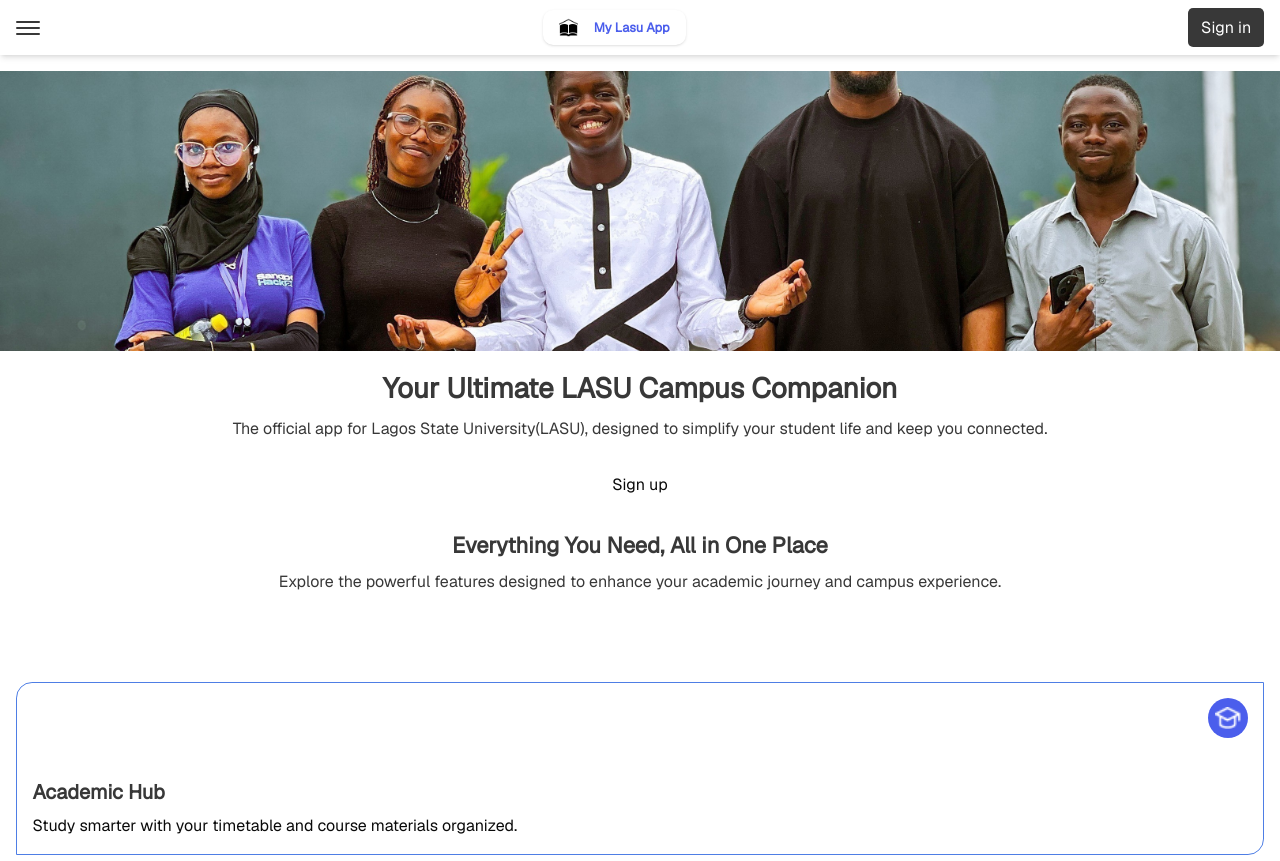
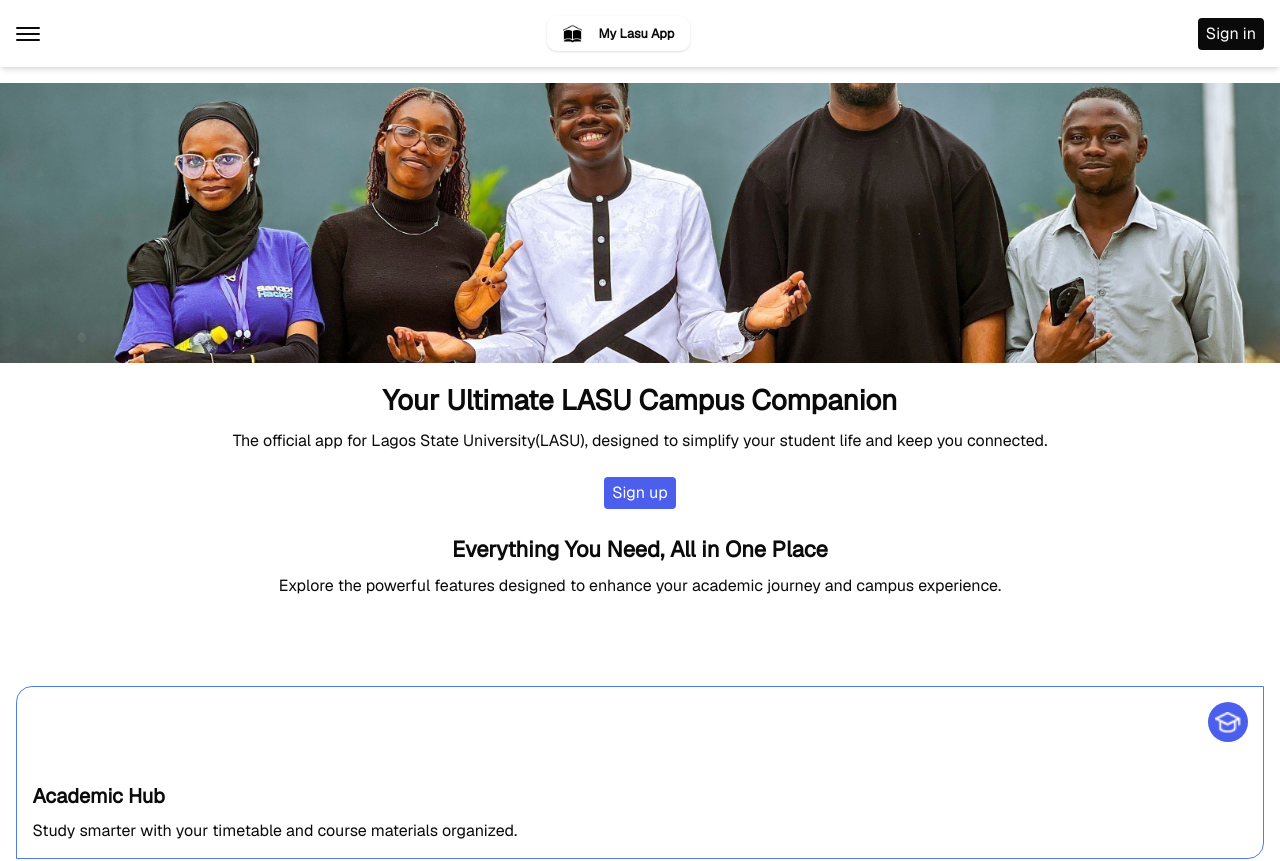
Before and after one commit to nUnitecch/LASUWEBAPP-Frontend, a Next.js app: page / in a window 1280 px wide. Shown: the top 861 px of the page. Built offline with nearby package versions, Linux system fonts and the light colour scheme.

Commit message:
feat(UI): created a Container component for consistent max width

```diff
--- a/app/globals.css
+++ b/app/globals.css
@@ -1,35 +1,24 @@
 @import "tailwindcss";
 @import "tw-animate-css";
+@import "shadcn/tailwind.css";
 
+/* custom variant */
 @custom-variant dark (&:where(.dark, .dark *));
 
 :root {
   --logo-title: #4b5eec;
   --navlink: #585858;
-  --primary-foreground: oklch(0.985 0 0);
-
   --primary-text: #383838;
   --border-color: #4e7ee5;
-
-  --primary-btn: linear-gradient(180deg, #6b78d8 0%, #4b5eec 100%);
-  --secondary-btn: #383838;
-
-  --layer-backdrop: blur(1.429635763168335px);
-
-  --footer-background: #6270de;
-  --footer-border-line: #ffffff;
-  --footer-border-size: 1px;
-
-  --success: #10b981;
-  --error: #ef4444;
-  --warning: #f59e0b;
-  /* SHADCN TOKENs */
   --radius: 0.625rem;
+  --background: oklch(1 0 0);
+  --foreground: oklch(0.145 0 0);
   --card: oklch(1 0 0);
   --card-foreground: oklch(0.145 0 0);
   --popover: oklch(1 0 0);
   --popover-foreground: oklch(0.145 0 0);
   --primary: oklch(0.205 0 0);
+  --primary-foreground: oklch(0.985 0 0);
   --secondary: oklch(0.97 0 0);
   --secondary-foreground: oklch(0.205 0 0);
   --muted: oklch(0.97 0 0);
@@ -53,74 +42,15 @@
   --sidebar-accent-foreground: oklch(0.205 0 0);
   --sidebar-border: oklch(0.922 0 0);
   --sidebar-ring: oklch(0.708 0 0);
-  --background: oklch(1 0 0);
-  --foreground: oklch(0.145 0 0);
-}
-
-@theme inline {
-  --bg-background-line: var(--background-line);
-  --bg-ellipse-a: var(--ellipse-circle-a);
-  --bg-ellipse-b: var(--ellipse-circle-b);
-  --bg-ellipse-c: var(--ellipse-circle-c);
-  --bg-rectangle-shape: var(--rectangle-shape);
-  --color-logo-title: var(--logo-title);
-  --color-border-color: var(--border-color);
-  --color-background: var(--background);
-  --color-foreground: var(--foreground);
-  --color-navlink: var(--navlink);
-  --color-primary-foreground: var(--primary-foreground);
-  --color-primary-text: var(--primary-text);
-  --color-secondary-btn: var(--secondary-btn);
-  --color-footer: var(--footer-background);
-  --color-border-line: var(--footer-border-line);
-  --color-success: var(--success);
-  --color-error: var(--error);
-  --color-warning: var(--warning);
-
-  --text-line-size: var(--footer-border-size);
-  --radius-sm: calc(var(--radius) - 4px);
-  --radius-md: calc(var(--radius) - 2px);
-  --radius-lg: var(--radius);
-  --radius-xl: calc(var(--radius) + 4px);
-  --radius-2xl: calc(var(--radius) + 8px);
-  --radius-3xl: calc(var(--radius) + 12px);
-  --radius-4xl: calc(var(--radius) + 16px);
-  --color-background: var(--background);
-  --color-foreground: var(--foreground);
-  --color-card: var(--card);
-  --color-card-foreground: var(--card-foreground);
-  --color-popover: var(--popover);
-  --color-popover-foreground: var(--popover-foreground);
-  --color-primary: var(--primary);
-  --color-primary-foreground: var(--primary-foreground);
-  --color-secondary: var(--secondary);
-  --color-secondary-foreground: var(--secondary-foreground);
-  --color-muted: var(--muted);
-  --color-muted-foreground: var(--muted-foreground);
-  --color-accent: var(--accent);
-  --color-accent-foreground: var(--accent-foreground);
-  --color-destructive: var(--destructive);
-  --color-border: var(--border);
-  --color-input: var(--input);
-  --color-ring: var(--ring);
-  --color-chart-1: var(--chart-1);
-  --color-chart-2: var(--chart-2);
-  --color-chart-3: var(--chart-3);
-  --color-chart-4: var(--chart-4);
-  --color-chart-5: var(--chart-5);
-  --color-sidebar: var(--sidebar);
-  --color-sidebar-foreground: var(--sidebar-foreground);
-  --color-sidebar-primary: var(--sidebar-primary);
-  --color-sidebar-primary-foreground: var(--sidebar-primary-foreground);
-  --color-sidebar-accent: var(--sidebar-accent);
-  --color-sidebar-accent-foreground: var(--sidebar-accent-foreground);
-  --color-sidebar-border: var(--sidebar-border);
-  --color-sidebar-ring: var(--sidebar-ring);
 }
 
 .dark {
   --background: oklch(0.145 0 0);
   --foreground: oklch(0.985 0 0);
+  --logo-title: #7c8bff;
+  --navlink: oklch(0.708 0 0);
+  --primary-text: oklch(0.9 0 0);
+  --border-color: #6b98f5;
   --card: oklch(0.205 0 0);
   --card-foreground: oklch(0.985 0 0);
   --popover: oklch(0.205 0 0);
@@ -152,6 +82,49 @@
   --sidebar-ring: oklch(0.556 0 0);
 }
 
+@theme inline {
+  --color-background: var(--background);
+  --color-foreground: var(--foreground);
+  --color-logo: var(--logo-title);
+  --color-nav: var(--logo-navlink);
+  --color-primary: var(--primary-text);
+  --color-border: var(--border-color);
+  --color-sidebar-ring: var(--sidebar-ring);
+  --color-sidebar-border: var(--sidebar-border);
+  --color-sidebar-accent-foreground: var(--sidebar-accent-foreground);
+  --color-sidebar-accent: var(--sidebar-accent);
+  --color-sidebar-primary-foreground: var(--sidebar-primary-foreground);
+  --color-sidebar-primary: var(--sidebar-primary);
+  --color-sidebar-foreground: var(--sidebar-foreground);
+  --color-sidebar: var(--sidebar);
+  --color-chart-5: var(--chart-5);
+  --color-chart-4: var(--chart-4);
+  --color-chart-3: var(--chart-3);
+  --color-chart-2: var(--chart-2);
+  --color-chart-1: var(--chart-1);
+  --color-ring: var(--ring);
+  --color-input: var(--input);
+  --color-destructive: var(--destructive);
+  --color-accent-foreground: var(--accent-foreground);
+  --color-accent: var(--accent);
+  --color-muted-foreground: var(--muted-foreground);
+  --color-muted: var(--muted);
+  --color-secondary-foreground: var(--secondary-foreground);
+  --color-secondary: var(--secondary);
+  --color-primary-foreground: var(--primary-foreground);
+  --color-popover-foreground: var(--popover-foreground);
+  --color-popover: var(--popover);
+  --color-card-foreground: var(--card-foreground);
+  --color-card: var(--card);
+  --radius-sm: calc(var(--radius) - 4px);
+  --radius-md: calc(var(--radius) - 2px);
+  --radius-lg: var(--radius);
+  --radius-xl: calc(var(--radius) + 4px);
+  --radius-2xl: calc(var(--radius) + 8px);
+  --radius-3xl: calc(var(--radius) + 12px);
+  --radius-4xl: calc(var(--radius) + 16px);
+}
+
 @layer base {
   * {
     @apply border-border outline-ring/50;
@@ -166,18 +139,13 @@
 
 @layer components {
   .btn-primary {
-    /* background: var(--primary-btn); */
-    /* color: var(--primary-foreground); */
     @apply bg-background text-foreground;
   }
   .about-card:nth-child(even) {
-    /* flex-direction: row-reverse; */
     @apply flex-row-reverse;
   }
 
   .about-card:nth-child(even) .card-desc {
-    /* background: var(--primary-btn); */
-    /* color: var(--primary-foreground); */
     @apply bg-background text-foreground;
   }
 
--- /dev/null
+++ b/components/Container.tsx
@@ -0,0 +1,18 @@
+import React, { HTMLAttributes } from "react";
+
+interface ContainerProps extends HTMLAttributes<HTMLElement> {
+  children: React.ReactNode;
+  className?: string;
+}
+
+export default function Container({
+  children,
+  className,
+  ...props
+}: ContainerProps) {
+  return (
+    <section className={`xl:max-w-360 xl:mx-auto ${className}`} {...props}>
+      {children}
+    </section>
+  );
+}
--- a/components/Header/Header.tsx
+++ b/components/Header/Header.tsx
@@ -1,21 +1,24 @@
-import Link from "next/link";
 import Logo from "../Logo";
+import LinkButton from "../LinkButton";
+import Container from "../Container";
 
 export default function Header() {
   return (
-    <div className="w-full flex items-center justify-between gap-[10.23px] px-4 py-2 shadow-md">
+    <header className="w-full shadow-md">
+      <Container className="flex items-center justify-between gap-[10.23px] p-4">
         <div className="flex flex-col gap-1">
-        <span className="block w-6 bg-secondary-btn h-0.5 rounded"></span>
-        <span className="block w-6 bg-secondary-btn h-0.5 rounded"></span>
-        <span className="block w-6 bg-secondary-btn h-0.5 rounded"></span>
+          <span className="block w-6 bg-foreground h-0.5 rounded"></span>
+          <span className="block w-6 bg-foreground h-0.5 rounded"></span>
+          <span className="block w-6 bg-foreground h-0.5 rounded"></span>
         </div>
         <Logo />
-      <Link
+        <LinkButton
           href="/auth/signin"
-        className="bg-secondary-btn text-white rounded-[5.11px] px-[12.78px] py-[7.67px]"
+          className="bg-foreground text-background"
         >
           Sign in
-      </Link>
-    </div>
+        </LinkButton>
+      </Container>
+    </header>
   );
 }
--- a/components/Home/About.tsx
+++ b/components/Home/About.tsx
@@ -1,10 +1,12 @@
 import { ABOUT_SECTIONS } from "@/constants/landing";
 import AboutCard from "./AboutCard";
 import FAQ from "./FAQ";
+import Container from "../Container";
 
 export default function About() {
   return (
     <section className="px-4 py-20">
+      <Container>
         <div>
           <div className="py-4 flex flex-col gap-10">
             {ABOUT_SECTIONS.map((card, id) => (
@@ -18,6 +20,7 @@
           </div>
           <FAQ />
         </div>
+      </Container>
     </section>
   );
 }
--- a/components/Home/CardSection.tsx
+++ b/components/Home/CardSection.tsx
@@ -1,12 +1,15 @@
 import { FEATURE_CARDS } from "@/constants/landing";
 import FeatureCard from "./FeatureCard";
+import Container from "../Container";
 
 export default function CardSection() {
   return (
-    <section className="px-4 pt-20 grid grid-cols-1 gap-5">
-      {FEATURE_CARDS.map((card, id) => (
-        <FeatureCard details={card} key={id} />
-      ))}
-    </section>
+    <Container>
+      <div className="px-4 pt-20 grid grid-cols-1 gap-5">
+        {FEATURE_CARDS.map((card, id) => (
+          <FeatureCard details={card} key={id} />
+        ))}
+      </div>
+    </Container>
   );
 }
--- a/components/Home/FeatureCard.tsx
+++ b/components/Home/FeatureCard.tsx
@@ -10,15 +10,16 @@
 
 export default function FeatureCard({ details }: DetailsType) {
   return (
-    <div className="flex flex-col gap-y-[38.63px] border-[1.42px] border-[#4E7EE5] min-w-[169.26px] py-[15.24px] px-[15.38px] rounded-tl-[15.95px] rounded-br-[15.95px]">
+    <div className="flex flex-col gap-y-[38.63px] border-[1.42px] border-border min-w-[169.26px] py-[15.24px] px-[15.38px] rounded-tl-[15.95px] rounded-br-[15.95px]">
       <div className="self-end">
-        <div className="min-w-[40.06px] h-[40.06px] rounded-full p-[4.96px] bg-logo-title flex items-center justify-center">
+        <div className="min-w-[40.06px] h-[40.06px] rounded-full p-[4.96px] bg-logo flex items-center justify-center">
           <Image
             src={details.icon}
             alt="grduation cap"
             className="object-contain"
             width={25.95}
             height={23.11}
+            sizes="500px"
           />
         </div>
       </div>
--- a/components/Home/Hero.tsx
+++ b/components/Home/Hero.tsx
@@ -1,35 +1,36 @@
 import Image from "next/image";
-import Link from "next/link";
+import LinkButton from "../LinkButton";
+import Container from "../Container";
 
 export default function Hero() {
   return (
-    <section>
+    <Container>
       <div className="py-4">
-        <div className="min-w-75.5 h-70 overflow-hidden relative" role="banner">
+        <div className="min-w-75.5 h-70 overflow-hidden relative">
           <Image
             src="/images/heroImg.jpg"
             alt="hero image"
             fill
             className="object-cover object-center"
+            aria-label="hero image"
           />
         </div>
       </div>
-      <div className="text-center text-primary-text px-4">
+      <div className="text-center text-foreground px-4">
         <div>
-          <h1 className="text-[28px] text-primary-text font-bold min-w-75.5 mb-2">
+          <h1 className="text-[28px] text-foreground font-bold min-w-75.5 mb-2">
             Your Ultimate LASU Campus Companion
           </h1>
           <p className="text-[16px] my-2">
             The official app for Lagos State University(LASU), designed to
             simplify your student life and keep you connected.
           </p>
-          <Link
+          <LinkButton
             href="auth/signup"
-            aria-label="Sign up"
-            className="inline-block btn-primary rounded-[5.11px] px-[12.78px] py-[7.67px] my-4"
+            className="inline-block bg-logo text-white my-4"
           >
             Sign up
-          </Link>
+          </LinkButton>
         </div>
         <div className="mt-2">
           <h2 className="text-[22px] font-bold">
@@ -41,6 +42,6 @@
           </p>
         </div>
       </div>
-    </section>
+    </Container>
   );
 }
--- /dev/null
+++ b/components/LinkButton.tsx
@@ -0,0 +1,20 @@
+import Link from "next/link";
+import React from "react";
+
+type LinkButtonProps = {
+  children: string | React.ReactNode;
+  href: string;
+  className: string;
+};
+
+export default function LinkButton({
+  children,
+  href,
+  className,
+}: LinkButtonProps) {
+  return (
+    <Link href={href} className={`rounded px-2 py-1 ${className}`}>
+      {children}
+    </Link>
+  );
+}
```
Also changed, not shown: components/Home/Footer.tsx (+8 -4 lines). Lines whose indentation alone changed are shown as unchanged.
